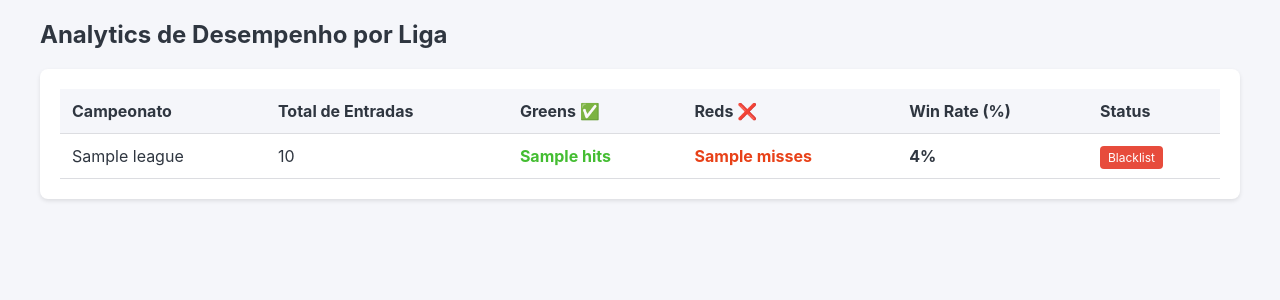
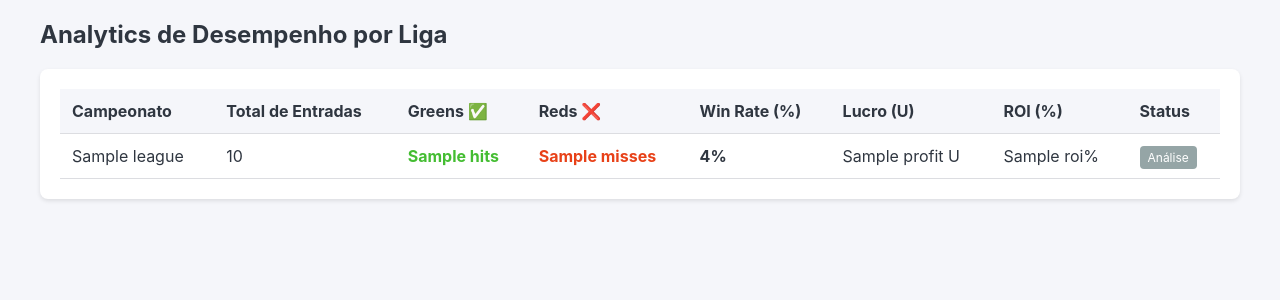
Before and after one commit to helderbaltazar/Lay-CS-Baltazar, a Flask app: template web/templates/analytics.html in a window 1280 px wide. Shown: the part 89-389 px from the top of the page. Run offline with Flask 3, Linux system fonts and the light colour scheme; the template is opened without the code that fills it: most values are stand-ins (such as "Sample title", 1, 10 or a date in 2020).

Commit message:
Feat (Phase 2): Implementa calculo de lucro/perda (ROI) e tracking de odds

```diff
--- a/database/models_db.py
+++ b/database/models_db.py
@@ -26,5 +26,7 @@ class Prediction(Base):
     probability = Column(Float)
     rank = Column(Integer)
     is_hit = Column(Boolean, nullable=True)
+    match_odd = Column(Float, nullable=True)
+    profit_loss = Column(Float, nullable=True)
 
     match = relationship("Match", back_populates="predictions")
--- a/web/app.py
+++ b/web/app.py
@@ -156,7 +156,9 @@ def index():
                     'status': m.status,
                     'real_score': m.real_score,
                     'probability': p.probability,
-                    'is_hit': p.is_hit
+                    'is_hit': p.is_hit,
+                    'match_odd': p.match_odd,
+                    'profit_loss': p.profit_loss
                 })
 
     for t in config.TARGET_SCORES:
@@ -218,7 +220,8 @@ def analytics():
             ).label('hits'),
             func.sum(
                 case((Prediction.is_hit == False, 1), else_=0)
-            ).label('misses')
+            ).label('misses'),
+            func.sum(Prediction.profit_loss).label('profit')
         ).join(Prediction).filter(
             Match.status.in_(['FT', 'AET', 'PEN']),
             Prediction.is_hit != None
@@ -228,12 +231,16 @@ def analytics():
         for s in stats:
             total = s.hits + s.misses
             win_rate = (s.hits / total * 100) if total > 0 else 0
+            profit = float(s.profit) if s.profit is not None else 0.0
+            roi = (profit / total * 100) if total > 0 else 0.0
             analytics_data.append({
                 'league': s.league_name,
                 'total': total,
                 'hits': s.hits,
                 'misses': s.misses,
-                'win_rate': round(win_rate, 2)
+                'win_rate': round(win_rate, 2),
+                'profit': round(profit, 2),
+                'roi': round(roi, 2)
             })
 
         # Ordena pelo melhor win rate
--- a/web/templates/analytics.html
+++ b/web/templates/analytics.html
@@ -10,6 +10,8 @@
                 <th>Greens ✅</th>
                 <th>Reds ❌</th>
                 <th>Win Rate (%)</th>
+                <th>Lucro (U)</th>
+                <th>ROI (%)</th>
                 <th>Status</th>
             </tr>
         </thead>
@@ -21,10 +23,12 @@
                 <td class="green">{{ s.hits }}</td>
                 <td class="red">{{ s.misses }}</td>
                 <td><strong>{{ s.win_rate }}%</strong></td>
+                <td class="{% if s.profit > 0 %}green{% elif s.profit < 0 %}red{% endif %}">{{ s.profit }} U</td>
+                <td class="{% if s.roi > 0 %}green{% elif s.roi < 0 %}red{% endif %}">{{ s.roi }}%</td>
                 <td>
-                    {% if s.total >= 10 and s.win_rate < 60.0 %}
+                    {% if s.total >= 10 and s.roi < 0 %}
                         <span class="badge" style="background:#e74c3c;">Blacklist</span>
-                    {% elif s.total >= 10 and s.win_rate >= 80.0 %}
+                    {% elif s.total >= 10 and s.roi >= 10.0 %}
                         <span class="badge" style="background:#2ecc71;">Excelente</span>
                     {% else %}
                         <span class="badge" style="background:#95a5a6;">Análise</span>
@@ -32,7 +36,7 @@
                 </td>
             </tr>
             {% else %}
-            <tr><td colspan="6">Nenhum dado consolidado ainda.</td></tr>
+            <tr><td colspan="8">Nenhum dado consolidado ainda.</td></tr>
             {% endfor %}
         </tbody>
     </table>
--- a/web/templates/index.html
+++ b/web/templates/index.html
@@ -49,6 +49,7 @@
             <th>Liga</th>
             <th>Jogo</th>
             <th>Probabilidade do Placar</th>
+            <th>Odd (Home)</th>
             <th>Status/Resultado</th>
         </tr>
         {% for m in matches %}
@@ -57,12 +58,13 @@
             <td>{{ m.league }}</td>
             <td>{{ m.home }} x {{ m.away }}</td>
             <td>{{ "%.1f"|format(m.probability * 100) }}%</td>
+            <td>{{ "%.2f"|format(m.match_odd) if m.match_odd else '-' }}</td>
             <td>
                 {% if m.status == 'FT' %}
                     {% if m.is_hit == True %}
-                        <span class="green">{{ m.real_score }} ✅ GREEN</span>
+                        <span class="green">{{ m.real_score }} ✅ GREEN (+{{ m.profit_loss }} U)</span>
                     {% elif m.is_hit == False %}
-                        <span class="red">{{ m.real_score }} ❌ RED</span>
+                        <span class="red">{{ m.real_score }} ❌ RED ({{ m.profit_loss }} U)</span>
                     {% else %}
                         {{ m.real_score }}
                     {% endif %}
```
Also changed, not shown: analysis/scanner.py (+9 -1 lines).
